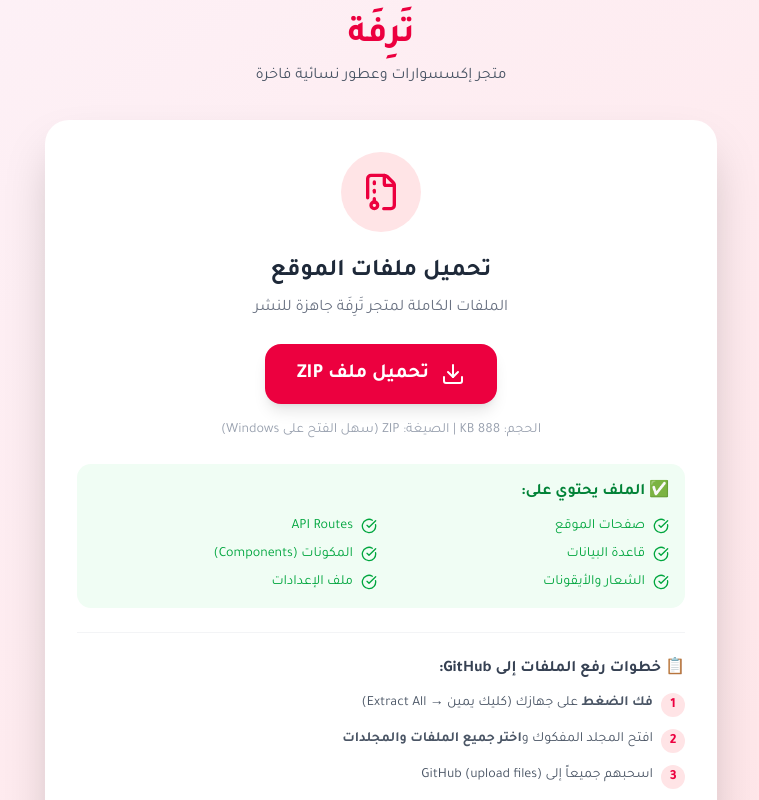
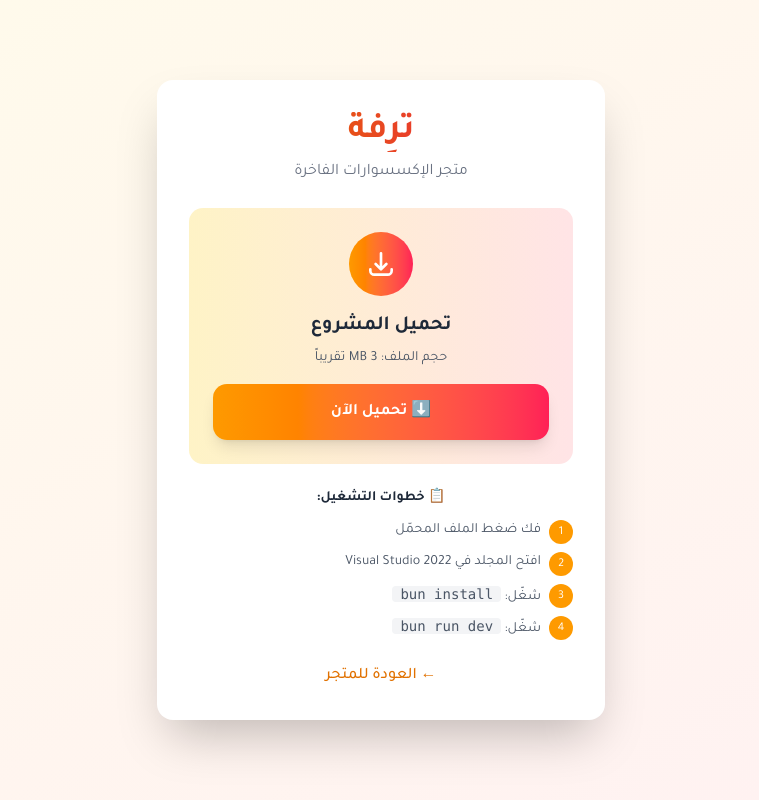
Before and after one commit to nbrasalsma-dot/tarifa-store, a Next.js app: page /download in a window 1280 px wide. Shown: the top 800 px of the page, without its empty margins (259-1018 px from the left). Built offline with nearby package versions, Linux system fonts and the light colour scheme.

Commit message:
feat: Add download service for project backup

```diff
--- /dev/null
+++ b/mini-services/download-service/index.ts
@@ -0,0 +1,43 @@
+// Download Service - Port 3005
+import { serve } from "bun";
+
+const PORT = 3005;
+const ZIP_PATH = "/home/z/tarifa-store.zip";
+
+serve({
+  port: PORT,
+  fetch(request) {
+    const url = new URL(request.url);
+
+    // CORS headers
+    const headers = {
+      "Access-Control-Allow-Origin": "*",
+      "Access-Control-Allow-Methods": "GET, OPTIONS",
+      "Access-Control-Allow-Headers": "*",
+    };
+
+    if (request.method === "OPTIONS") {
+      return new Response(null, { headers });
+    }
+
+    if (url.pathname === "/" || url.pathname === "/tarifa-store.zip") {
+      const file = Bun.file(ZIP_PATH);
+      if (file.exists()) {
+        return new Response(file, {
+          headers: {
+            ...headers,
+            "Content-Type": "application/zip",
+            "Content-Disposition": "attachment; filename=tarifa-store.zip",
+            "Content-Length": file.size.toString(),
+          },
+        });
+      }
+      return new Response("File not found", { status: 404, headers });
+    }
+
+    return new Response("Download Service Ready. Use /tarifa-store.zip to download.", { headers });
+  },
+});
+
+console.log(`Download service running on port ${PORT}`);
+console.log(`Download URL: /tarifa-store.zip?XTransformPort=${PORT}`);
--- /dev/null
+++ b/src/app/api/download/route.ts
@@ -0,0 +1,23 @@
+import { NextResponse } from 'next/server';
+import { readFile } from 'fs/promises';
+import path from 'path';
+
+export async function GET() {
+  try {
+    const filePath = path.join(process.cwd(), 'public', 'tarifa-store.zip');
+    const fileBuffer = await readFile(filePath);
+
+    return new NextResponse(fileBuffer, {
+      status: 200,
+      headers: {
+        'Content-Type': 'application/zip',
+        'Content-Disposition': 'attachment; filename="tarifa-store.zip"',
+        'Content-Length': fileBuffer.length.toString(),
+        'Cache-Control': 'no-cache',
+      },
+    });
+  } catch (error) {
+    console.error('Download error:', error);
+    return NextResponse.json({ error: 'File not found' }, { status: 404 });
+  }
+}
--- a/src/app/download/page.tsx
+++ b/src/app/download/page.tsx
@@ -1,103 +1,62 @@
-import { Download, FileArchive, FileDown, CheckCircle } from "lucide-react";
-import Link from "next/link";
+import Link from 'next/link';
 
 export default function DownloadPage() {
   return (
-    <div className="min-h-screen bg-gradient-to-br from-pink-50 to-rose-100 flex items-center justify-center p-4" dir="rtl">
-      <div className="max-w-2xl w-full">
-        {/* الشعار */}
-        <div className="text-center mb-8">
-          <h1 className="text-4xl font-bold text-rose-600 mb-2">تَرِفَة</h1>
-          <p className="text-gray-600">متجر إكسسوارات وعطور نسائية فاخرة</p>
+    <div className="min-h-screen bg-gradient-to-br from-amber-50 to-rose-50 flex items-center justify-center p-4" dir="rtl">
+      <div className="max-w-md w-full bg-white rounded-2xl shadow-2xl p-8 text-center">
+        {/* Logo */}
+        <div className="mb-6">
+          <h1 className="text-4xl font-bold bg-gradient-to-r from-amber-600 to-rose-600 bg-clip-text text-transparent">
+            تَرِفَة
+          </h1>
+          <p className="text-gray-500 mt-2">متجر الإكسسوارات الفاخرة</p>
         </div>
 
-        {/* بطاقة التحميل */}
-        <div className="bg-white rounded-3xl shadow-2xl p-8 text-center">
-          <div className="w-20 h-20 bg-rose-100 rounded-full flex items-center justify-center mx-auto mb-6">
-            <FileArchive className="w-10 h-10 text-rose-600" />
+        {/* Download Box */}
+        <div className="bg-gradient-to-r from-amber-100 to-rose-100 rounded-xl p-6 mb-6">
+          <div className="w-16 h-16 bg-gradient-to-r from-amber-500 to-rose-500 rounded-full flex items-center justify-center mx-auto mb-4">
+            <svg className="w-8 h-8 text-white" fill="none" stroke="currentColor" viewBox="0 0 24 24">
+              <path strokeLinecap="round" strokeLinejoin="round" strokeWidth={2} d="M4 16v1a3 3 0 003 3h10a3 3 0 003-3v-1m-4-4l-4 4m0 0l-4-4m4 4V4" />
+            </svg>
           </div>
+          <h2 className="text-xl font-bold text-gray-800 mb-2">تحميل المشروع</h2>
+          <p className="text-gray-600 text-sm mb-4">حجم الملف: 3 MB تقريباً</p>
 
-          <h2 className="text-2xl font-bold text-gray-800 mb-2">تحميل ملفات الموقع</h2>
-          <p className="text-gray-500 mb-6">الملفات الكاملة لمتجر تَرِفَة جاهزة للنشر</p>
-
-          {/* زر التحميل الرئيسي - ZIP */}
           <a
-            href="/tarifa-store.zip"
-            download
-            className="inline-flex items-center gap-3 bg-rose-600 hover:bg-rose-700 text-white font-bold py-4 px-8 rounded-2xl text-xl transition-all transform hover:scale-105 shadow-lg mb-4"
+            href="/api/download"
+            className="inline-block w-full bg-gradient-to-r from-amber-500 to-rose-500 text-white font-bold py-4 px-8 rounded-xl hover:from-amber-600 hover:to-rose-600 transition-all transform hover:scale-105 shadow-lg"
           >
-            <Download className="w-6 h-6" />
-            تحميل ملف ZIP
+            ⬇️ تحميل الآن
           </a>
-
-          <p className="text-gray-400 text-sm mb-6">
-            الحجم: 888 KB | الصيغة: ZIP (سهل الفتح على Windows)
-          </p>
-
-          {/* مميزات الملف */}
-          <div className="bg-green-50 rounded-xl p-4 mb-6 text-right">
-            <h3 className="font-bold text-green-700 mb-3">✅ الملف يحتوي على:</h3>
-            <div className="grid grid-cols-2 gap-2 text-sm text-green-600">
-              <div className="flex items-center gap-2">
-                <CheckCircle className="w-4 h-4" />
-                <span>صفحات الموقع</span>
-              </div>
-              <div className="flex items-center gap-2">
-                <CheckCircle className="w-4 h-4" />
-                <span>API Routes</span>
-              </div>
-              <div className="flex items-center gap-2">
-                <CheckCircle className="w-4 h-4" />
-                <span>قاعدة البيانات</span>
-              </div>
-              <div className="flex items-center gap-2">
-                <CheckCircle className="w-4 h-4" />
-                <span>المكونات (Components)</span>
-              </div>
-              <div className="flex items-center gap-2">
-                <CheckCircle className="w-4 h-4" />
-                <span>الشعار والأيقونات</span>
-              </div>
-              <div className="flex items-center gap-2">
-                <CheckCircle className="w-4 h-4" />
-                <span>ملف الإعدادات</span>
-              </div>
-            </div>
-          </div>
-
-          {/* ما بعد التحميل */}
-          <div className="mt-6 pt-6 border-t border-gray-100 text-right">
-            <h3 className="font-bold text-gray-700 mb-3">📋 خطوات رفع الملفات إلى GitHub:</h3>
-            <ol className="text-gray-600 space-y-3 text-sm">
-              <li className="flex items-start gap-2">
-                <span className="bg-rose-100 text-rose-600 w-6 h-6 rounded-full flex items-center justify-center font-bold flex-shrink-0">1</span>
-                <span><strong>فك الضغط</strong> على جهازك (كليك يمين → Extract All)</span>
-              </li>
-              <li className="flex items-start gap-2">
-                <span className="bg-rose-100 text-rose-600 w-6 h-6 rounded-full flex items-center justify-center font-bold flex-shrink-0">2</span>
-                <span>افتح المجلد المفكوك و<strong>اختر جميع الملفات والمجلدات</strong></span>
-              </li>
-              <li className="flex items-start gap-2">
-                <span className="bg-rose-100 text-rose-600 w-6 h-6 rounded-full flex items-center justify-center font-bold flex-shrink-0">3</span>
-                <span>اسحبهم جميعاً إلى GitHub (upload files)</span>
-              </li>
-            </ol>
-          </div>
-
-          {/* نصيحة */}
-          <div className="bg-yellow-50 border border-yellow-200 rounded-xl p-4 mt-4 text-right">
-            <p className="text-yellow-700 text-sm">
-              💡 <strong>نصيحة مهمة:</strong> عند السحب إلى GitHub، تأكد من سحب <strong>محتويات المجلد</strong> وليس المجلد نفسه. بمعنى: افتح المجلد المفكوك واختر كل ما بداخله ثم اسحبه.
-            </p>
-          </div>
         </div>
 
-        {/* رابط العودة */}
-        <div className="text-center mt-6">
-          <Link href="/" className="inline-flex items-center gap-2 text-rose-600 hover:text-rose-700">
-            ← العودة للمتجر
-          </Link>
+        {/* Instructions */}
+        <div className="text-right space-y-3 text-sm text-gray-600">
+          <h3 className="font-bold text-gray-800 text-center mb-3">📋 خطوات التشغيل:</h3>
+          <ol className="space-y-2">
+            <li className="flex items-start gap-2">
+              <span className="bg-amber-500 text-white w-6 h-6 rounded-full flex items-center justify-center text-xs flex-shrink-0">1</span>
+              <span>فك ضغط الملف المحمّل</span>
+            </li>
+            <li className="flex items-start gap-2">
+              <span className="bg-amber-500 text-white w-6 h-6 rounded-full flex items-center justify-center text-xs flex-shrink-0">2</span>
+              <span>افتح المجلد في Visual Studio 2022</span>
+            </li>
+            <li className="flex items-start gap-2">
+              <span className="bg-amber-500 text-white w-6 h-6 rounded-full flex items-center justify-center text-xs flex-shrink-0">3</span>
+              <span>شغّل: <code className="bg-gray-100 px-2 rounded">bun install</code></span>
+            </li>
+            <li className="flex items-start gap-2">
+              <span className="bg-amber-500 text-white w-6 h-6 rounded-full flex items-center justify-center text-xs flex-shrink-0">4</span>
+              <span>شغّل: <code className="bg-gray-100 px-2 rounded">bun run dev</code></span>
+            </li>
+          </ol>
         </div>
+
+        {/* Back Link */}
+        <Link href="/" className="inline-block mt-6 text-amber-600 hover:text-amber-700 font-medium">
+          ← العودة للمتجر
+        </Link>
       </div>
     </div>
   );
```
Also changed, not shown: mini-services/download-service/package.json (added, +7 -0 lines).
